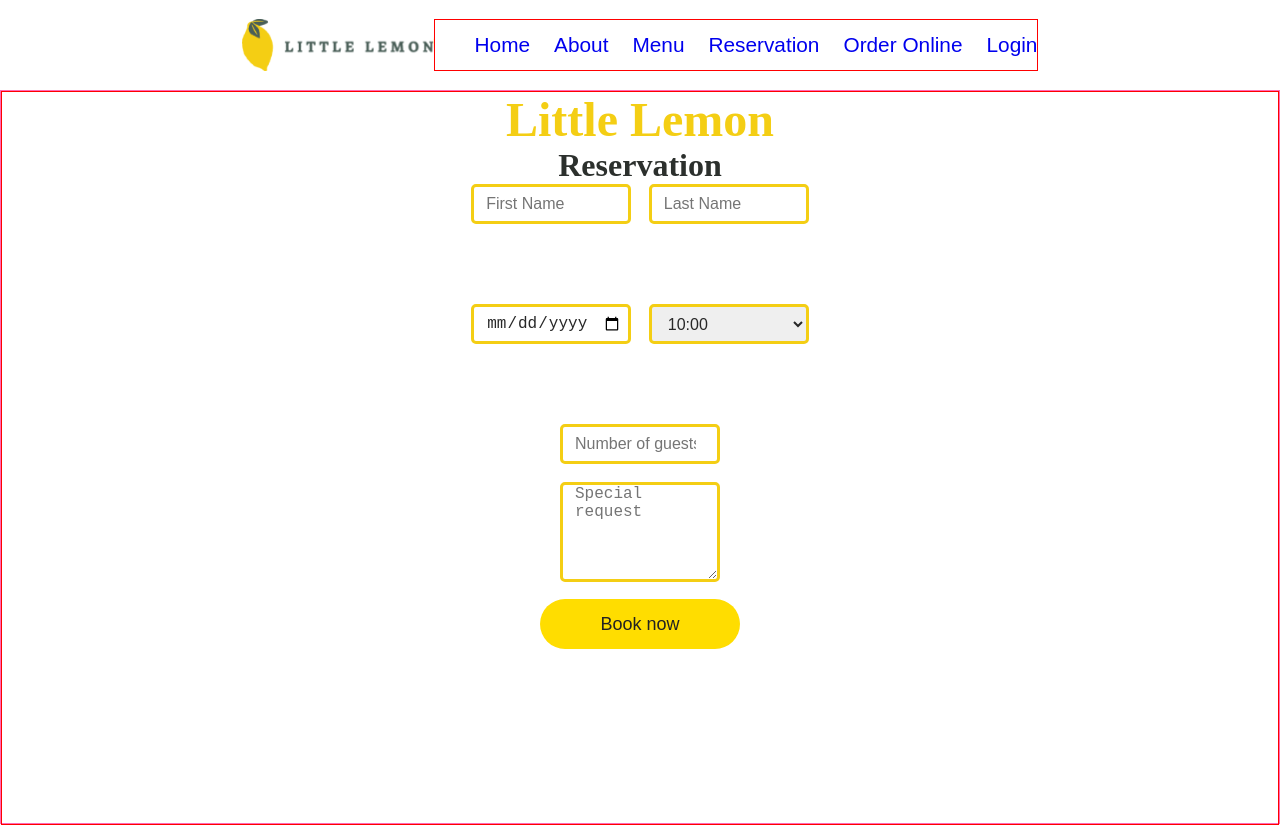
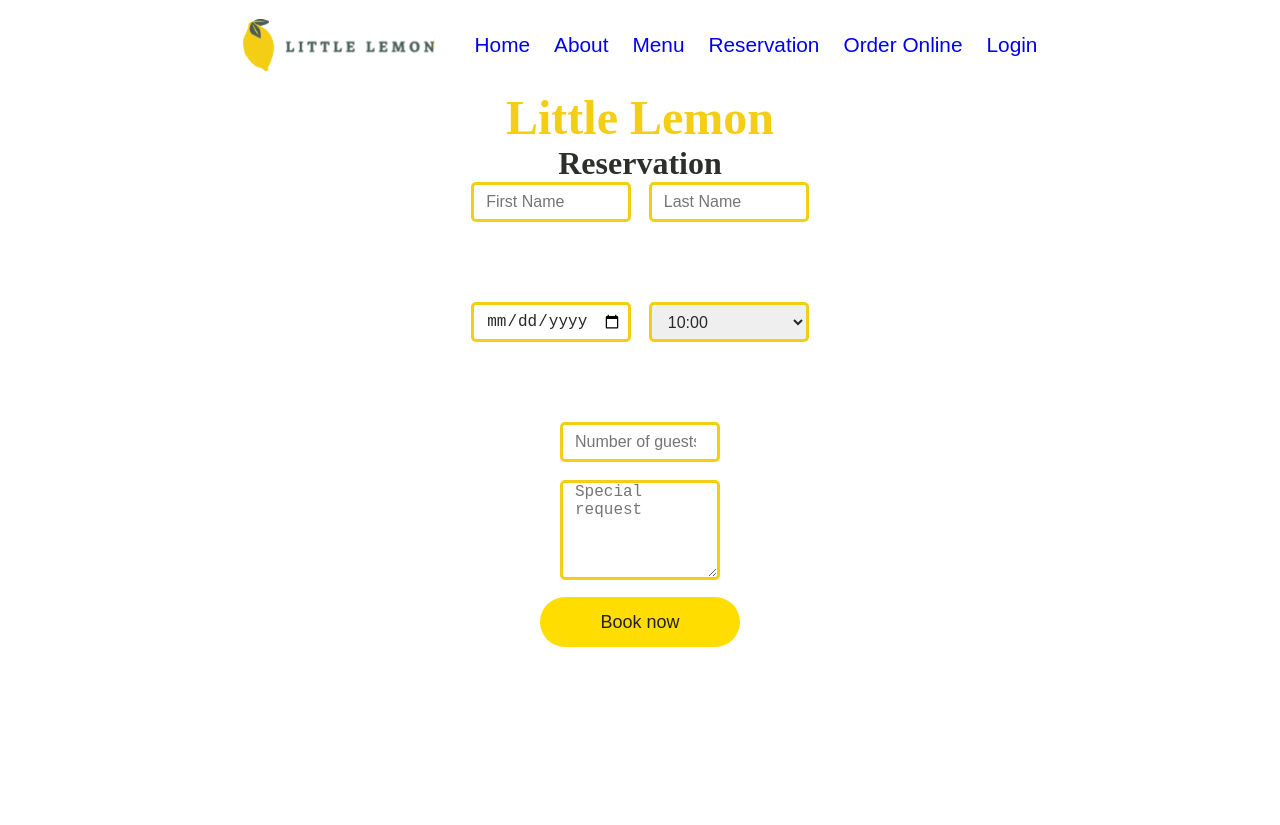
Before and after one commit to Neo-Cicada/Little-Lemon, a React (Vite) app in the folder little-lemon/: page /Reservation in a window 1280 px wide. Built offline with nearby package versions, Linux system fonts and the light colour scheme.

Commit message:
improve form

```diff
--- a/little-lemon/index.html
+++ b/little-lemon/index.html
@@ -17,5 +17,6 @@
   <body>
     <div id="root"></div>
     <script type="module" src="/src/main.jsx"></script>
+    <script src="https://raw.githubusercontent.com/Meta-Front-End-Developer-PC/capstone/master/api.js"></script>
   </body>
 </html>
--- a/little-lemon/src/components/nav/nav-style/nav.css
+++ b/little-lemon/src/components/nav/nav-style/nav.css
@@ -1,5 +1,4 @@
 nav{
-    border: 1px solid red;
     display: flex;
 }
 ul{
--- a/little-lemon/src/components/reservation/Reservation.jsx
+++ b/little-lemon/src/components/reservation/Reservation.jsx
@@ -10,7 +10,11 @@ export default function Reservation() {
     const handleSubmit = (event) =>{
         event.preventDefault();
         console.log(formData)
-
+        setFormData({
+            firstname: '',
+            lastname: '',
+            date:'',
+        })
     }
     return (
         <>
@@ -31,6 +35,7 @@ export default function Reservation() {
                                     name="firstname"
                                     id="firstname"
                                     placeholder='First Name'
+                                    value={formData.firstname}
                                     onChange={(event) => handleInput(event)}
                                     required />
                             </div>
--- a/little-lemon/src/components/reservation/reservation-style/reservation.css
+++ b/little-lemon/src/components/reservation/reservation-style/reservation.css
@@ -1,9 +1,7 @@
 .reservation-container{
-    border: 1px solid hotpink;
     height: 91.5vh;
 }
 .insider-box{
-    border: 1px solid red;
     height: 100%;
     display: flex;
     flex-direction: column;
@@ -77,6 +75,10 @@
     font-weight: 500;
     color: #222;
 }
+button:active{
+    background-color: #222;
+    color: #fd0;
+}
 textarea {
 
     max-height: 200px;
```
